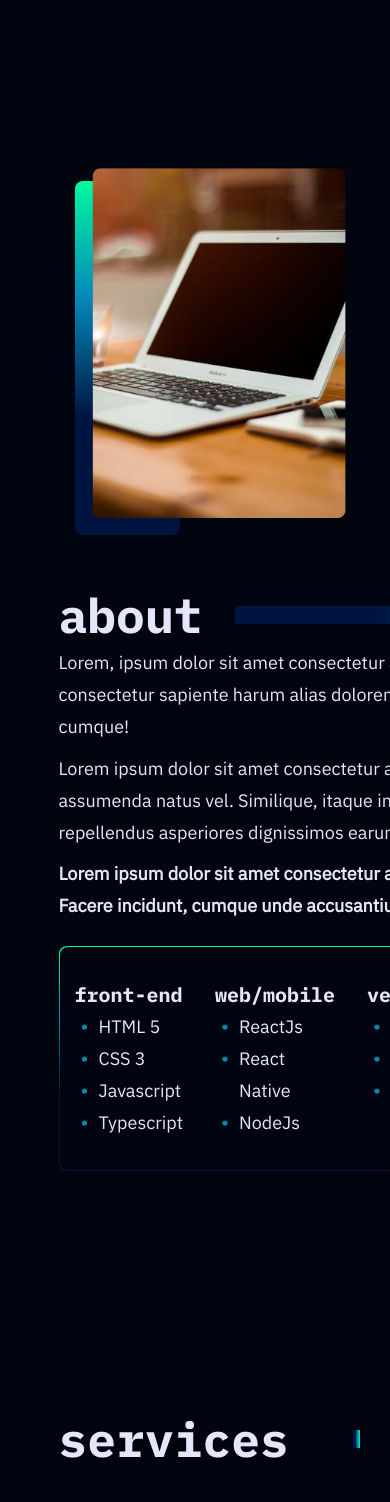
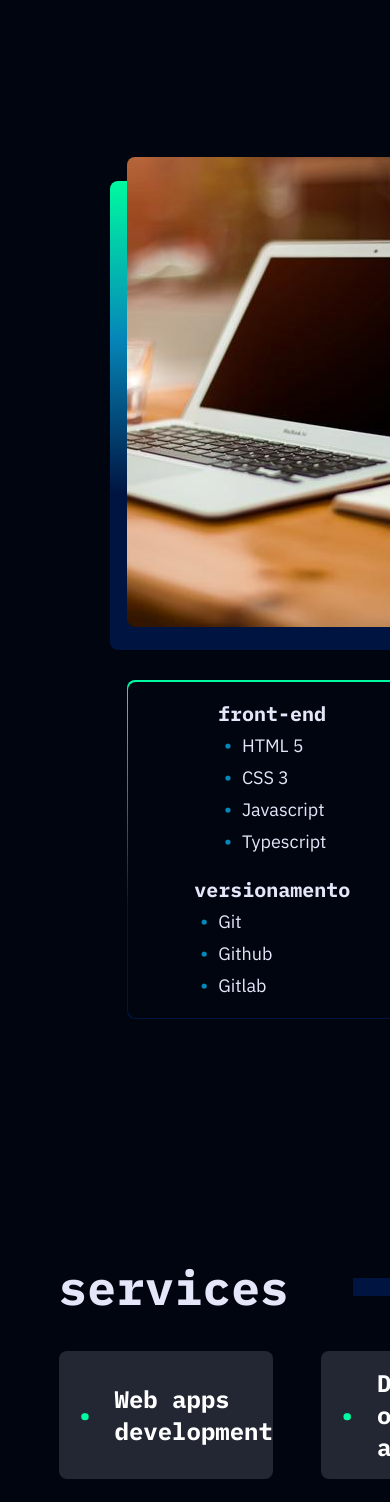
Before and after one commit to mattreee/not-personal-portfolio-website, a React (Create React App) app: page / in a window 390 px wide. Shown: the part 1100-2602 px from the top of the page. Built offline with nearby package versions, Linux system fonts and the light colour scheme.

Commit message:
improved responsiveness on all elements

```diff
--- a/src/components/About.tsx
+++ b/src/components/About.tsx
@@ -32,7 +32,6 @@ const About = () => {
 					</p>
 				</div>
 			</div>
-
 			<div className="about__skills-gradient">
 				<div className="about__skills-container">
 					<ul className="about__skills-item">
--- a/src/css/main.css
+++ b/src/css/main.css
@@ -119,17 +119,17 @@ body {
 }
 
 .about {
-  margin: 0 15vw;
+  margin: 0 15vmax;
   padding: 2em 0;
-  width: 50vw;
+  width: 50vmax;
   display: -ms-grid;
   display: grid;
   -ms-grid-columns: 1fr 1fr;
       grid-template-columns: 1fr 1fr;
       grid-template-areas: "image desc"
  "skills skills";
-  -webkit-column-gap: 2rem;
-          column-gap: 2rem;
+  -webkit-column-gap: 1.5rem;
+          column-gap: 1.5rem;
   row-gap: 1.5rem;
 }
 
@@ -140,21 +140,30 @@ body {
 }
 
 .about__image-container {
+  position: relative;
+  -ms-flex-item-align: start;
+      -ms-grid-row-align: start;
+      align-self: start;
+}
+
+.about__image-container::before {
+  position: absolute;
+  content: "";
+  top: 5%;
+  right: 15%;
+  width: 90%;
+  height: 99%;
+  background-image: -webkit-gradient(linear, left top, left bottom, from(#00faa0), color-stop(#0587b9), color-stop(#001441), to(#001441));
+  background-image: linear-gradient(to bottom, #00faa0, #0587b9, #001441, #001441);
+  border-radius: 8px;
+  z-index: -1;
+}
+
+.about__image {
   -ms-grid-row: 1;
   -ms-grid-column: 1;
   grid-area: image;
-  background-image: -webkit-gradient(linear, left top, left bottom, from(#00faa0), color-stop(#0587b9), color-stop(#001441), to(#001441));
-  background-image: linear-gradient(to bottom, #00faa0, #0587b9, #001441, #001441);
-  margin: 1.5rem 1rem;
   border-radius: 8px;
-  max-width: 27vw;
-}
-
-.about__image {
-  border-radius: 8px;
-  -webkit-transform: translate(1.1em, -0.8em);
-          transform: translate(1.1em, -0.8em);
-  max-width: 30vmax;
 }
 
 .about__title-container {
@@ -199,6 +208,7 @@ body {
   line-height: 2rem;
   font-weight: 400;
   color: #e6e6fa;
+  font-size: 2.5vmin;
 }
 
 .about__skills-gradient {
@@ -209,26 +219,19 @@ body {
   border-radius: 8px;
   background-image: -webkit-gradient(linear, left top, left bottom, from(#00faa0), color-stop(#0587b9), color-stop(#001441), to(#001441));
   background-image: linear-gradient(to bottom, #00faa0, #0587b9, #001441, #001441);
+  padding: 0.1rem;
 }
 
 .about__skills-container {
-  display: -webkit-box;
-  display: -ms-flexbox;
-  display: flex;
-  -webkit-box-pack: center;
-      -ms-flex-pack: center;
-          justify-content: center;
-  width: -webkit-fit-content;
-  width: -moz-fit-content;
-  width: fit-content;
-  gap: 2rem;
-  padding: 2rem 1rem;
-  margin: 0 auto;
-  margin-top: 0.05em;
+  display: -ms-grid;
+  display: grid;
+  justify-items: center;
+  -ms-grid-columns: (minmax(180px, 1fr))[auto-fit];
+      grid-template-columns: repeat(auto-fit, minmax(180px, 1fr));
+  row-gap: 1rem;
+  background-color: #00050f;
+  padding: 1rem;
   border-radius: 8px;
-  background-color: #00050f;
-  width: 99.5%;
-  height: 99%;
 }
 
 .about .skills-title {
@@ -263,7 +266,7 @@ body {
 
 .services {
   margin: 0 15vw;
-  max-width: 800px;
+  width: 50vmax;
   height: 90vh;
   display: -webkit-box;
   display: -ms-flexbox;
@@ -351,7 +354,7 @@ body {
       -ms-flex-align: center;
           align-items: center;
   margin: 0 15vw;
-  max-width: 800px;
+  width: 50vmax;
 }
 
 .projects__title {
@@ -503,6 +506,7 @@ body {
 
 .experience {
   margin: 0 15vw;
+  margin-top: 10rem;
 }
 
 .experience__title-container {
@@ -512,7 +516,7 @@ body {
   -webkit-box-align: center;
       -ms-flex-align: center;
           align-items: center;
-  max-width: 800px;
+  width: 50vmax;
 }
 
 .experience__title {
@@ -532,7 +536,7 @@ body {
 }
 
 .experience__timeline-container {
-  max-width: 800px;
+  width: 50vmax;
   display: -webkit-box;
   display: -ms-flexbox;
   display: flex;
@@ -646,7 +650,7 @@ body {
 .contact__wrapper {
   background-image: -webkit-gradient(linear, left top, left bottom, from(#00faa0), color-stop(#0587b9), color-stop(#001441), to(#001441));
   background-image: linear-gradient(to bottom, #00faa0, #0587b9, #001441, #001441);
-  padding: 1px;
+  padding: 0.06rem;
   border-radius: 8px;
   margin-left: -15rem;
 }
@@ -662,7 +666,7 @@ body {
   justify-self: start;
   gap: 0.5rem;
   background-color: #00050f;
-  padding: 2rem;
+  padding: 2.5rem;
   border-radius: 8px;
 }
 
@@ -742,27 +746,4 @@ body {
 .footer__link {
   color: #87879b;
 }
-
-@media only screen and (max-width: 1300px) {
-  .about {
-        grid-template-areas: "image"
- "desc"
- "skills";
-  }
-  __desc {
-    -ms-grid-row: 2;
-    -ms-grid-column: 1;
-    grid-area: desc;
-  }
-  __image-container {
-    -ms-grid-row: 1;
-    -ms-grid-column: 1;
-    grid-area: image;
-  }
-  __skills-gradient {
-    -ms-grid-row: 3;
-    -ms-grid-column: 1;
-    grid-area: skills;
-  }
-}
 /*# sourceMappingURL=main.css.map */
--- a/src/scss/main.scss
+++ b/src/scss/main.scss
@@ -185,18 +185,16 @@ body {
 }
 
 .about {
-	// margin: 0 15rem;
-	margin: 0 15vw;
+	margin: 0 15vmax;
 	padding: 2em 0;
-	// max-width: 800px;
-	width: 50vw;
+	width: 50vmax;
 
 	display: grid;
 	grid-template-columns: 1fr 1fr;
 	grid-template-areas:
 		"image desc"
 		"skills skills";
-	column-gap: 2rem;
+	column-gap: 1.5rem;
 	row-gap: 1.5rem;
 
 	&__desc {
@@ -204,18 +202,25 @@ body {
 	}
 
 	&__image-container {
-		grid-area: image;
-		@include color-primary("to bottom");
-		margin: 1.5rem 1rem;
-		border-radius: 8px;
-		max-width: 27vw;
+		position: relative;
+		align-self: start;
+
+		&::before {
+			position: absolute;
+			content: "";
+			top: 5%;
+			right: 15%;
+			width: 90%;
+			height: 99%;
+			@include color-primary("to bottom");
+			border-radius: 8px;
+			z-index: -1;
+		}
 	}
 
 	&__image {
+		grid-area: image;
 		border-radius: 8px;
-		transform: translate(1.1em, -0.8em);
-
-		max-width: 30vmax;
 	}
 
 	&__title-container {
@@ -242,6 +247,7 @@ body {
 
 	&__desc-item {
 		@include desktop-body();
+		font-size: 2.5vmin;
 	}
 
 	&__skills-gradient {
@@ -249,22 +255,18 @@ body {
 
 		border-radius: 8px;
 		@include color-primary("to bottom");
+		padding: 0.1rem;
 	}
 
 	&__skills-container {
-		display: flex;
+		display: grid;
+		justify-items: center;
+		grid-template-columns: repeat(auto-fit, minmax(180px, 1fr));
+		row-gap: 1rem;
 
-		justify-content: center;
-		width: fit-content;
-		gap: 2rem;
-		padding: 2rem 1rem;
-
-		margin: 0 auto;
-		margin-top: 0.05em;
+		background-color: $color-bg;
+		padding: 1rem;
 		border-radius: 8px;
-		background-color: $color-bg;
-		width: 99.5%;
-		height: 99%;
 	}
 
 	.skills-title {
@@ -292,9 +294,9 @@ body {
 }
 
 .services {
-	// margin: 0 15rem;
 	margin: 0 15vw;
-	max-width: 800px;
+	// max-width: 800px;
+	width: 50vmax;
 	height: 90vh;
 	display: flex;
 	flex-direction: column;
@@ -355,7 +357,8 @@ body {
 		display: flex;
 		align-items: center;
 		margin: 0 15vw;
-		max-width: 800px;
+		// max-width: 800px;
+		width: 50vmax;
 	}
 
 	&__title {
@@ -437,11 +440,13 @@ body {
 
 .experience {
 	margin: 0 15vw;
+	margin-top: 10rem;
 
 	&__title-container {
 		display: flex;
 		align-items: center;
-		max-width: 800px;
+		// max-width: 800px;
+		width: 50vmax;
 	}
 
 	&__title {
@@ -456,7 +461,8 @@ body {
 	}
 
 	&__timeline-container {
-		max-width: 800px;
+		// max-width: 800px;
+		width: 50vmax;
 		display: flex;
 		flex-direction: column;
 		gap: 2rem;
@@ -545,7 +551,7 @@ body {
 
 	&__wrapper {
 		@include color-primary("to bottom");
-		padding: 1px;
+		padding: 0.06rem;
 		border-radius: 8px;
 
 		margin-left: -15rem;
@@ -558,7 +564,7 @@ body {
 		gap: 0.5rem;
 
 		background-color: $color-bg;
-		padding: 2rem;
+		padding: 2.5rem;
 		border-radius: 8px;
 
 		::placeholder {
@@ -618,20 +624,20 @@ body {
 	}
 }
 
-@media only screen and (max-width: 1300px) {
-	.about {
-		grid-template-areas:
-			"image"
-			"desc"
-			"skills";
-	}
-	&__desc {
-		grid-area: desc;
-	}
-	&__image-container {
-		grid-area: image;
-	}
-	&__skills-gradient {
-		grid-area: skills;
-	}
-}
+// @media only screen and (max-width: 1300px) {
+// 	.about {
+// 		grid-template-areas:
+// 			"image"
+// 			"desc"
+// 			"skills";
+// 	}
+// 	&__desc {
+// 		grid-area: desc;
+// 	}
+// 	&__image-container {
+// 		grid-area: image;
+// 	}
+// 	&__skills-gradient {
+// 		grid-area: skills;
+// 	}
+// }
```
Also changed, not shown: 1 other file (tests, documents, lock files or other folders).
